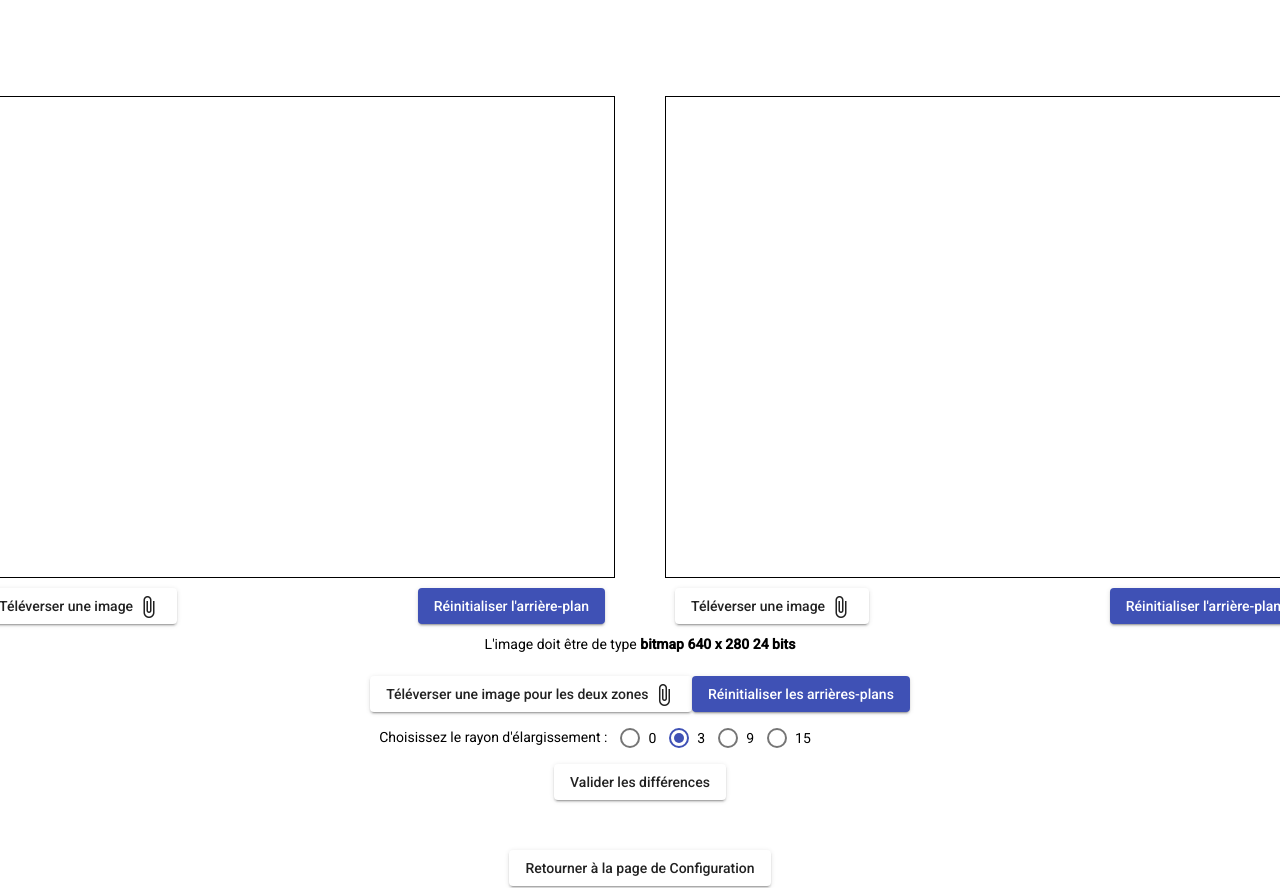
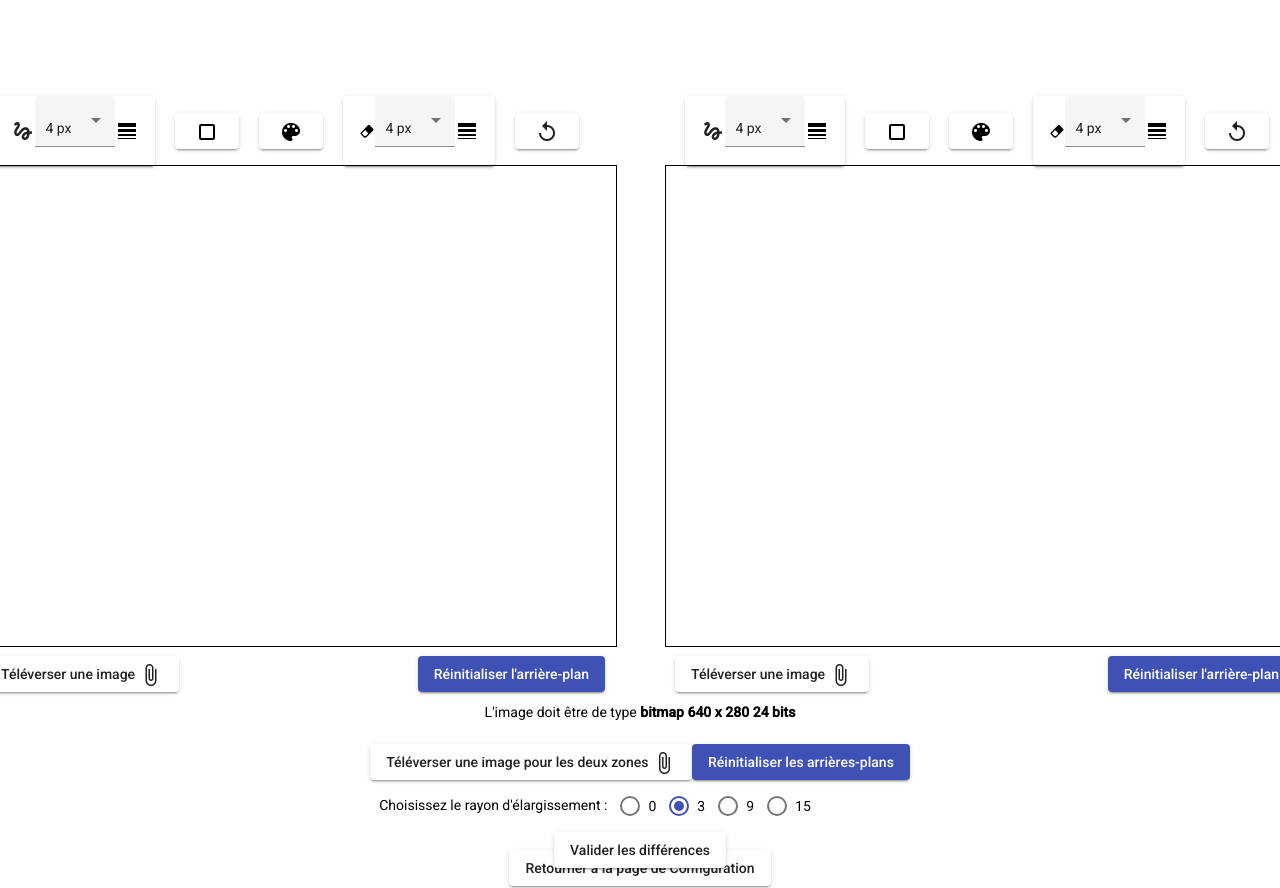
Before and after one commit to zebiriabderrahim/7_Differences, an Angular app in the folder client/: page /#/create in a window 1280 px wide. Shown: the top 888 px of the page. Built offline with nearby package versions, Linux system fonts and the light colour scheme.

Commit message:
feat: initial foreground modification created

```diff
--- a/client/src/app/components/image-canvas/image-canvas.component.html
+++ b/client/src/app/components/image-canvas/image-canvas.component.html
@@ -1,5 +1,52 @@
+<div *ngIf="isColorSelected"id ="canvas-color-choice">
+    <button *ngFor="let color of colors" class="button" (click)="drawColor = color" (click)="isColorSelected = false">
+        <mat-icon [ngStyle]="{'color': color }">lens</mat-icon>
+    </button>
+</div>
+<div id ="canvas-top-buttons" *ngIf="!isColorSelected">
+    <button mat-raised-button class="button">
+        <mat-icon>gesture</mat-icon>
+        <mat-form-field appearance="fill" style="width:80px">
+            <mat-select #form [(value)]="pencilDiameter">
+              <mat-option *ngFor="let pencil of drawValues" [value]="pencil" class="circle-container">
+                <svg width="20" height="20">
+                    <circle cx="50%" cy="50%" [attr.r]="pencil / 2" [attr.fill]=drawColor/>
+                </svg>
+                {{pencil}} px
+              </mat-option>
+            </mat-select>
+        </mat-form-field>
+        <mat-icon [ngStyle]="{'color': drawColor}">line_weight</mat-icon>
+    </button>
+    <button mat-raised-button class="button">
+        <mat-icon [ngStyle]="{'color': drawColor}">crop_square</mat-icon>
+    </button>
+    <button mat-raised-button class="button" (click)="isColorSelected = true">
+        <mat-icon [ngStyle]="{'color': drawColor}">color_lens</mat-icon>
+    </button>
+    <button mat-raised-button class="button">
+        <img src="assets/img/eraser.svg">
+        <mat-form-field appearance="fill" style="width:80px">
+            <mat-select #form [(ngModel)]="eraserLength">
+              <mat-option *ngFor="let eraser of drawValues" [value]="eraserLength" class="circle-container">
+                <svg width="40" height="40" viewBox="0 0 35 35">
+                    <rect fill-rule="evenodd" y="10" [attr.width]=eraser [attr.height]=eraser [attr.fill]=drawColor />
+                </svg>
+                {{eraser}} px
+              </mat-option>
+            </mat-select>
+        </mat-form-field>
+        <mat-icon [ngStyle]="{'color': drawColor}">line_weight</mat-icon>
+    </button>
+    <button mat-raised-button class="button">
+        <mat-icon>replay</mat-icon>
+    </button>
+</div>
 <div id="image-editor">
-    <canvas id="canvas" #backgroundCanvas></canvas>
+    <canvas id="background-canvas" [height]="canvasSizes.height" [width]="canvasSizes.width" #backgroundCanvas></canvas>
+    <canvas id="foreground-canvas" [height]="canvasSizes.height" [width]="canvasSizes.width" #foregroundCanvas
+    (mousedown)="startCanvasOperation($event)"
+    (mousemove)="continueCanvasOperation($event)"
+    (mouseup)="stopCanvasOperation($event)"></canvas>
 </div>
-
 <app-canvas-under-buttons [position]="this.position"></app-canvas-under-buttons>
--- a/client/src/app/components/image-canvas/image-canvas.component.scss
+++ b/client/src/app/components/image-canvas/image-canvas.component.scss
@@ -3,6 +3,8 @@
     flex-direction: row;
     align-items: center;
     position: relative;
+    width: 640px;
+    height: 480px;
 }
 
 #canvas-action-buttons {
@@ -25,10 +27,51 @@
     overflow: hidden;
     position: relative;
 }
-#canvas {
-    border: 1px solid #000000;
+canvas {
+    border: 1px solid black;
+}
+
+.mat-select {
+    min-width: 10px;
+}
+
+#background-canvas{
+    position: absolute;
+    z-index: 1;
+}
+
+#foreground-canvas{
+    z-index: 2;
 }
 
 #upload-btn-canvas {
     display: none;
 }
+
+.form{
+    display: none;
+}
+
+#canvas-top-buttons {
+    display: flex;
+    flex-direction: row;
+    align-items: center;
+    position: relative;
+    padding: 10px;
+    height: 50px;
+}
+
+#canvas-color-choice {
+    display: flex;
+    flex-direction: row;
+    align-items: center;
+    position: relative;
+    padding: 10px;
+    height: 50px;
+}
+
+#canvas-top-buttons button {
+    margin-left: 10px;
+    margin-right: 10px;
+    align-items: center;
+}
--- a/client/src/app/components/image-canvas/image-canvas.component.ts
+++ b/client/src/app/components/image-canvas/image-canvas.component.ts
@@ -1,5 +1,6 @@
 import { AfterViewInit, Component, ElementRef, Input, ViewChild } from '@angular/core';
 import { IMG_HEIGHT, IMG_WIDTH } from '@app/constants/image';
+import { COLORS, DEFAULT_COLOR, DRAW_VALUES, DEFAULT_ERASER_VALUE, DEFAULT_PENCIL_VALUE } from '@app/constants/drawing';
 import { CanvasPosition } from '@app/enum/canvas-position';
 import { ImageService } from '@app/services/image-service/image.service';
 
@@ -11,13 +12,59 @@ import { ImageService } from '@app/services/image-service/image.service';
 export class ImageCanvasComponent implements AfterViewInit {
     @Input() position: CanvasPosition;
     @ViewChild('backgroundCanvas') backgroundCanvas: ElementRef;
+    @ViewChild('foregroundCanvas') foregroundCanvas: ElementRef;
     context: CanvasRenderingContext2D;
+    readonly canvasSizes = { width: IMG_WIDTH, height: IMG_HEIGHT };
+    drawColor: string = DEFAULT_COLOR;
+    isColorSelected: boolean = false;
+    colors: string[] = COLORS;
+    drawValues: number[] = DRAW_VALUES;
+    pencilDiameter: number;
+    eraserLength: number;
+    isDragging: boolean = false;
 
-    constructor(private readonly imageService: ImageService) {}
+    constructor(private readonly imageService: ImageService) {
+        this.pencilDiameter = DEFAULT_PENCIL_VALUE;
+        this.eraserLength = DEFAULT_ERASER_VALUE;
+    }
     ngAfterViewInit(): void {
-        this.backgroundCanvas.nativeElement.width = IMG_WIDTH;
-        this.backgroundCanvas.nativeElement.height = IMG_HEIGHT;
-        this.context = this.backgroundCanvas.nativeElement.getContext('2d', { willReadFrequently: true }) as CanvasRenderingContext2D;
-        this.imageService.setBackgroundContext(this.position, this.context);
+        const backgroundContext: CanvasRenderingContext2D = this.backgroundCanvas.nativeElement.getContext('2d', { willReadFrequently: true });
+        this.imageService.setBackgroundContext(this.position, backgroundContext);
+    }
+
+    startCanvasOperation(event: MouseEvent): void {
+        const canvas = this.foregroundCanvas.nativeElement;
+        const context = canvas.getContext('2d') as CanvasRenderingContext2D;
+        context.beginPath();
+        context.moveTo(event.offsetX, event.offsetY);
+        context.strokeStyle = this.drawColor;
+        context.lineWidth = this.pencilDiameter;
+        context.lineCap = 'round';
+        context.lineJoin = 'round';
+        context.stroke();
+        this.isDragging = true;
+    }
+
+    continueCanvasOperation(event: MouseEvent): void {
+        if (this.isDragging) {
+            const canvas = this.foregroundCanvas.nativeElement;
+            const context = canvas.getContext('2d') as CanvasRenderingContext2D;
+            context.lineTo(event.offsetX, event.offsetY);
+            context.strokeStyle = this.drawColor;
+            context.lineWidth = this.pencilDiameter;
+            context.lineCap = 'round';
+            context.lineJoin = 'round';
+            context.stroke();
+        }
+    }
+
+    stopCanvasOperation(event: MouseEvent): void {
+        if (this.isDragging) {
+            const canvas = this.foregroundCanvas.nativeElement;
+            const context = canvas.getContext('2d') as CanvasRenderingContext2D;
+            context.lineTo(event.offsetX, event.offsetY);
+            context.closePath();
+            this.isDragging = false;
+        }
     }
 }
--- /dev/null
+++ b/client/src/app/constants/drawing.ts
@@ -0,0 +1,6 @@
+export const COLORS: string[] = ['white', 'black', 'red', 'green', 'blue', 'yellow', 'orange', 'purple', 'brown', 'grey'];
+export const DEFAULT_COLOR = 'black';
+// eslint-disable-next-line @typescript-eslint/no-magic-numbers -- draw values for the canvas
+export const DRAW_VALUES: number[] = [4, 6, 8, 10, 12, 14, 16, 18, 20];
+export const DEFAULT_ERASER_VALUE = 4;
+export const DEFAULT_PENCIL_VALUE = 4;
--- a/client/src/app/modules/material.module.ts
+++ b/client/src/app/modules/material.module.ts
@@ -20,7 +20,7 @@ import { MatInputModule } from '@angular/material/input';
 import { HttpClientModule } from '@angular/common/http';
 import { MatRadioModule } from '@angular/material/radio';
 import { BrowserModule } from '@angular/platform-browser';
-// import { MatSelectModule } from '@angular/material/select';
+import { MatSelectModule } from '@angular/material/select';
 // import { MatSidenavModule } from '@angular/material/sidenav';
 // import { MatSlideToggleModule } from '@angular/material/slide-toggle';
 // import { MatSliderModule } from '@angular/material/slider';
@@ -55,7 +55,7 @@ const modules = [
     // MatProgressBarModule,
     // MatProgressSpinnerModule,
     MatRadioModule,
-    // MatSelectModule,
+    MatSelectModule,
     // MatSidenavModule,
     // MatSliderModule,
     // MatSlideToggleModule,
```
Also changed, not shown: client/src/assets/img/eraser.svg (added).
